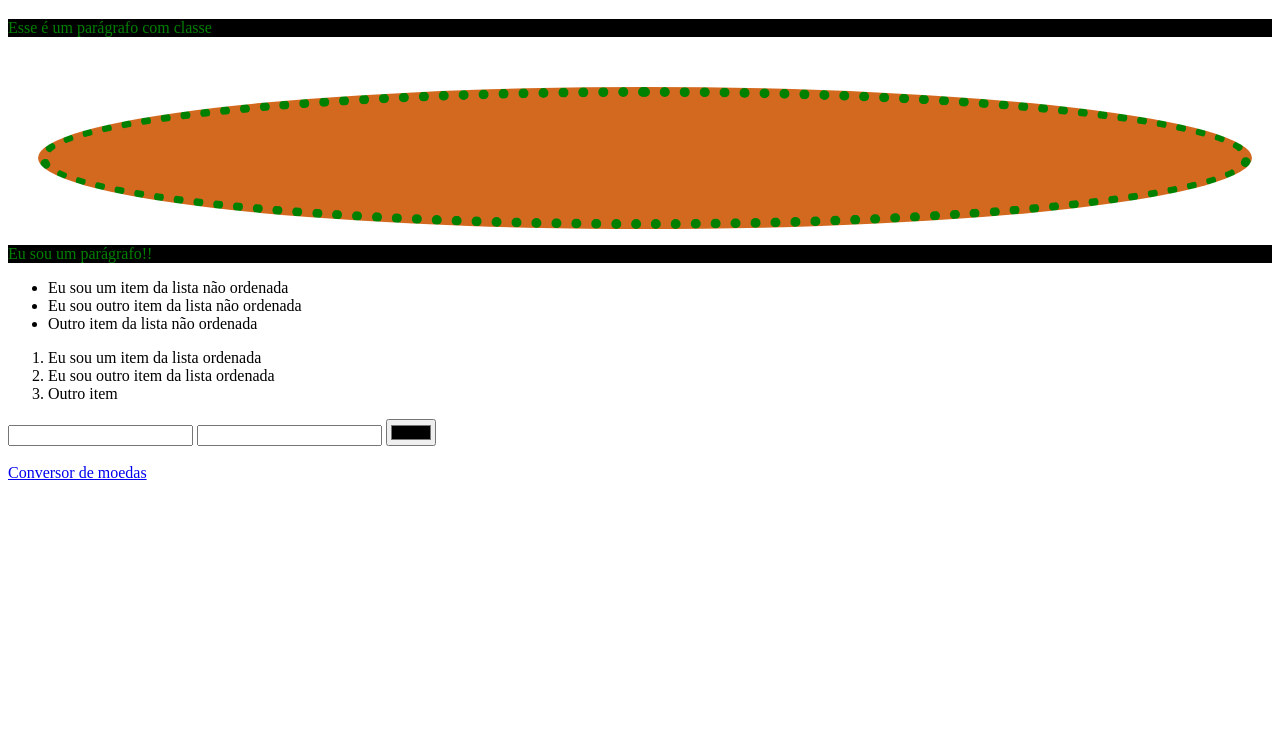
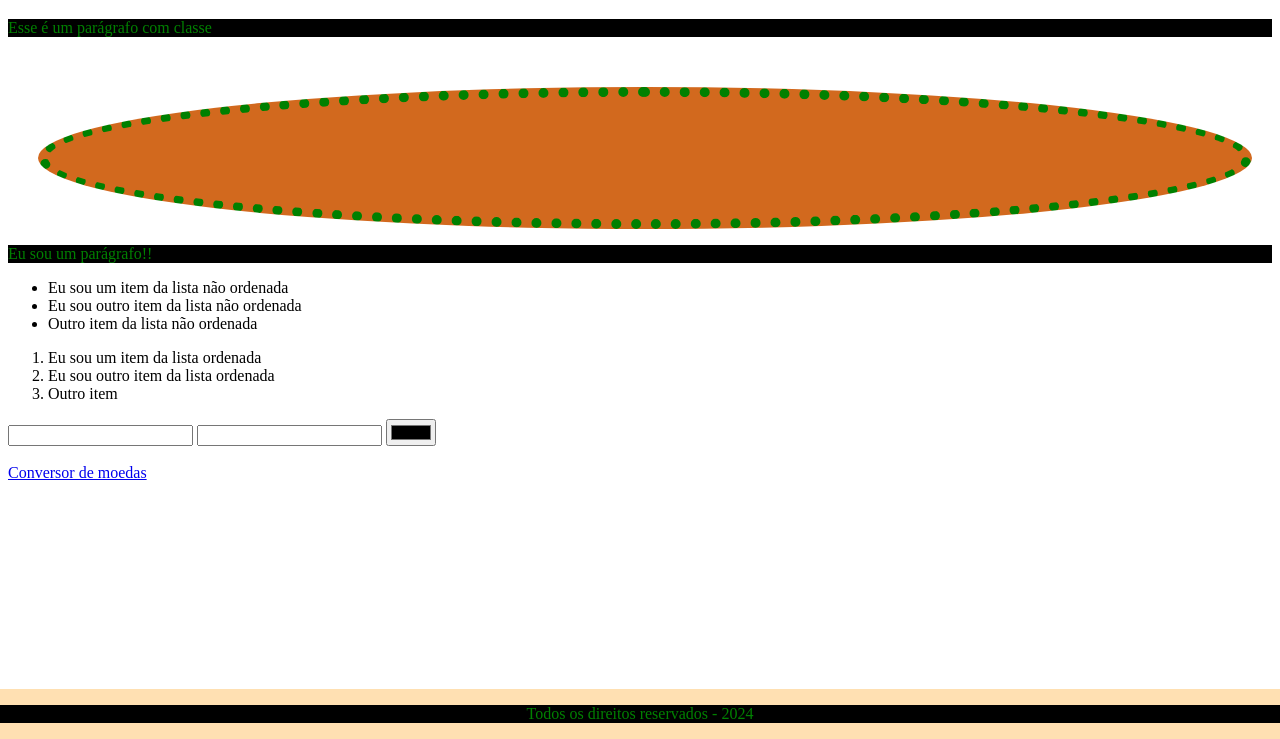
Before and after one commit to Lescillei/ceub-programacao-web, a plain HTML site: page index.html in a window 1280 px wide. Shown: the part 61-800 px from the top of the page. Drawn offline with Linux system fonts and the light colour scheme.

Commit message:
estilo pagina principal

```diff
--- a/estilo.css
+++ b/estilo.css
@@ -16,3 +16,12 @@ p {
     border-radius: 50%;
     margin: 50px 20px 8px 30px;
 }
+
+footer {
+    position: fixed;
+    bottom: 0;
+    left: 0;
+    width: 100%;
+    text-align: center;
+    background-color: #ffe0b2;
+}
--- a/index.html
+++ b/index.html
@@ -35,7 +35,12 @@
     <script src="script.js"></script>
     <!--Trabalhos-->
     <br><br>
+    <div id="container">
     <a href="conversorMoedas/conversorMoedas.html">Conversor de moedas</a>
+    </div>
+</body>
 
-</body>
+<footer>
+    <p>Todos os direitos reservados - 2024</p>
+</footer>
 </html>
```
